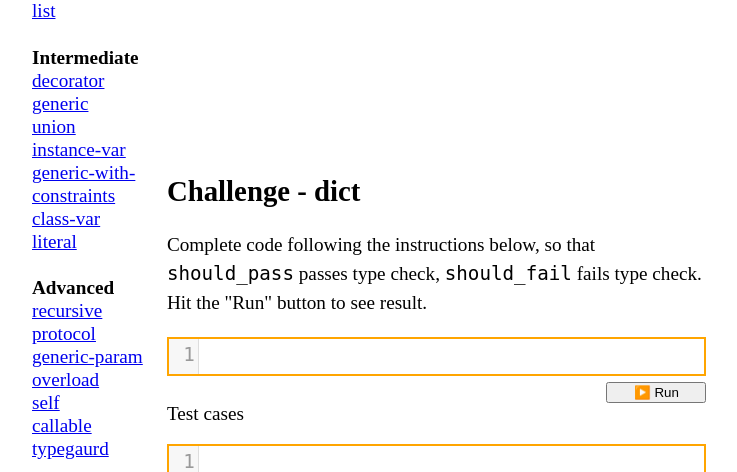
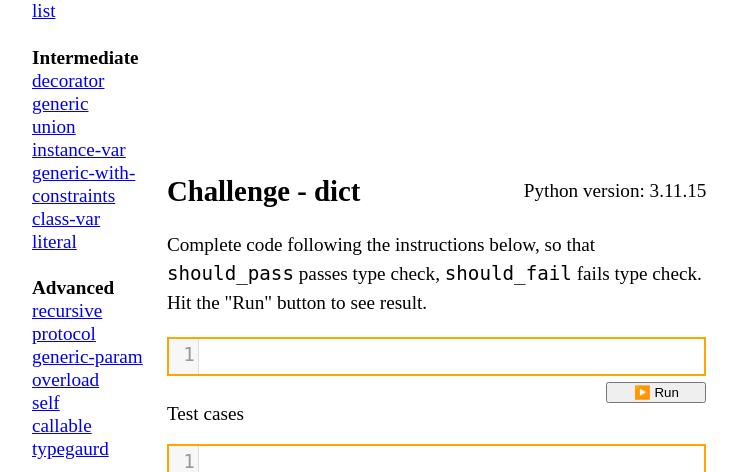
Before and after one commit to laike9m/Python-Type-Challenges, a Flask app: a page that uses templates/challenge.html in a window 1280 px wide. Shown: the part 244-716 px from the top of the page, without its empty margins (6-743 px from the left). Run offline with Flask 3, Linux system fonts and the light colour scheme.

Commit message:
feat: show python version at the top (#14)
Signed-off-by: Frost Ming <me@frostming.com>

```diff
--- a/templates/challenge.html
+++ b/templates/challenge.html
@@ -65,7 +65,10 @@
   <div class="container">
     <div class="navigation-container">{% include 'challenge_list.html' %}</div>
     <div class="codemirror-container">
-      <h2>Challenge - {{name}}</h2>
+      <div style="display:flex;justify-content:space-between;align-items:center">
+        <h2>Challenge - {{name}}</h2>
+        <p>Python version: {{ python_info }}</p>
+      </div>
       <p style="margin-top: 0; line-height: 1.5">
         Complete code following the instructions below, so that
         <code>should_pass</code> passes type check,
--- a/views/views.py
+++ b/views/views.py
@@ -1,10 +1,9 @@
-import os
-from collections import namedtuple
-from flask import Blueprint, render_template, request, redirect
+import platform
+
 import libcst as cst
+from flask import Blueprint, redirect, render_template, request
 
 from .utils import challenge_manager
-
 
 app_views = Blueprint("app_views", __name__)
 
@@ -28,6 +27,7 @@ def get_challenge(name):
         challenge_names=challenge_manager.challenge_names,
         code_under_test=challenge.code_under_test,
         test_code=challenge.test_code,
+        python_info=platform.python_version(),
     )
 
 
@@ -56,7 +56,7 @@ def run_challenge(name) -> str:
         )
     if result_should_fail.passed:
         error_message += (
-            f'<b>Test case <code style="background-color: #FFFFCC;">should_fail</code>'
+            '<b>Test case <code style="background-color: #FFFFCC;">should_fail</code>'
             " should fail type check, but it passed.</b>"
         )
 
```
